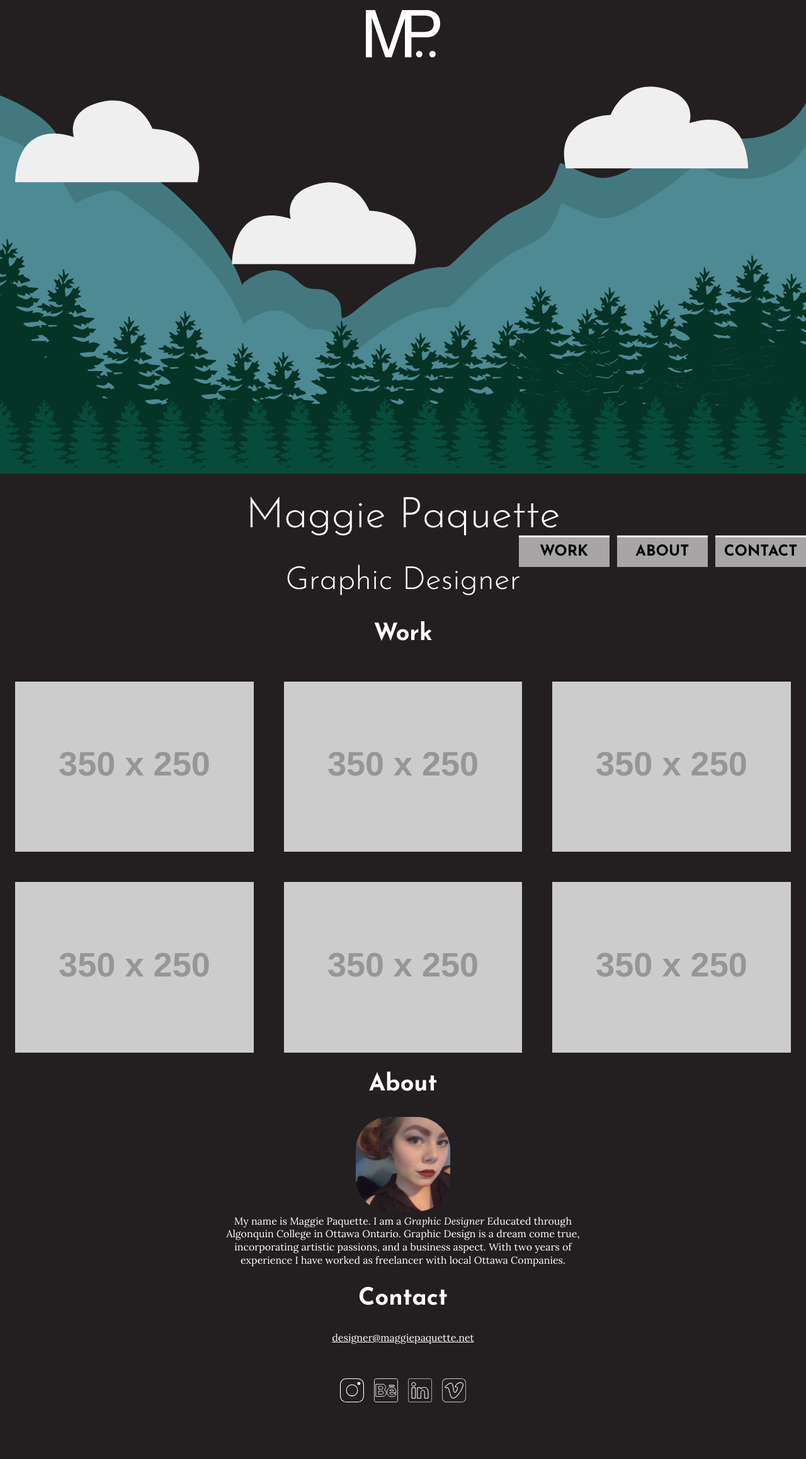
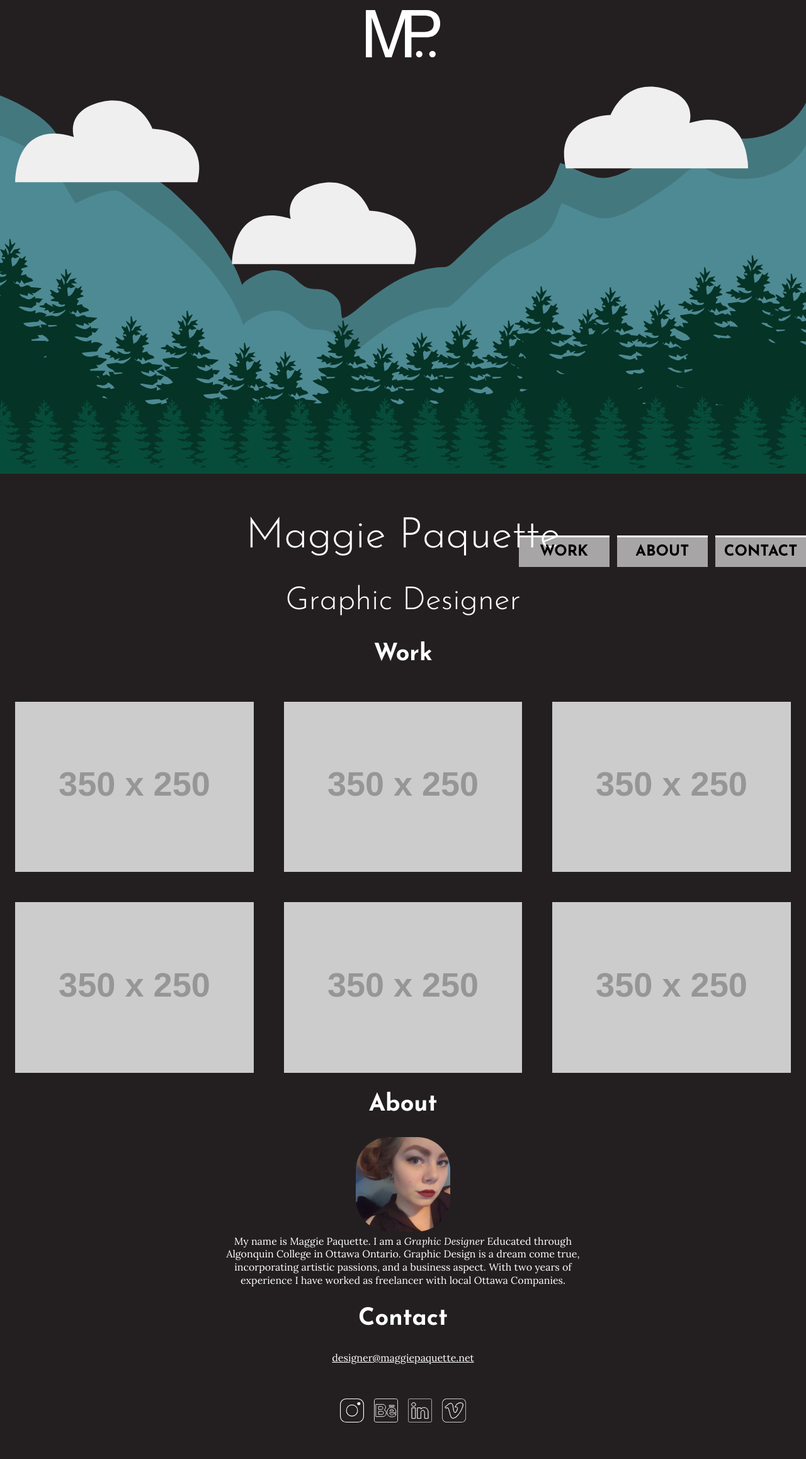
Before and after one commit to Mjams/domain, a Jekyll site: the page built from index.html, in a window 1280 px wide. Shown: the whole page at 63% size. Built offline with Jekyll 4.4.1, drawn with Linux system fonts in a browser that asks for light colours; before the commit the page ends 2284 px from its top, so only the background shows below that.

Commit message:
edited banner

```diff
--- a/css/main.css
+++ b/css/main.css
@@ -23,6 +23,9 @@ body {
   margin: 0;
 }
 
+.banner{
+  padding-bottom: 2rem;
+}
 .pro-pic {
   width: 150px;
   border-radius: 35%;
```
Also changed, not shown: images/B2AD77363769C9D4.jpg (added), images/banner.svg.
